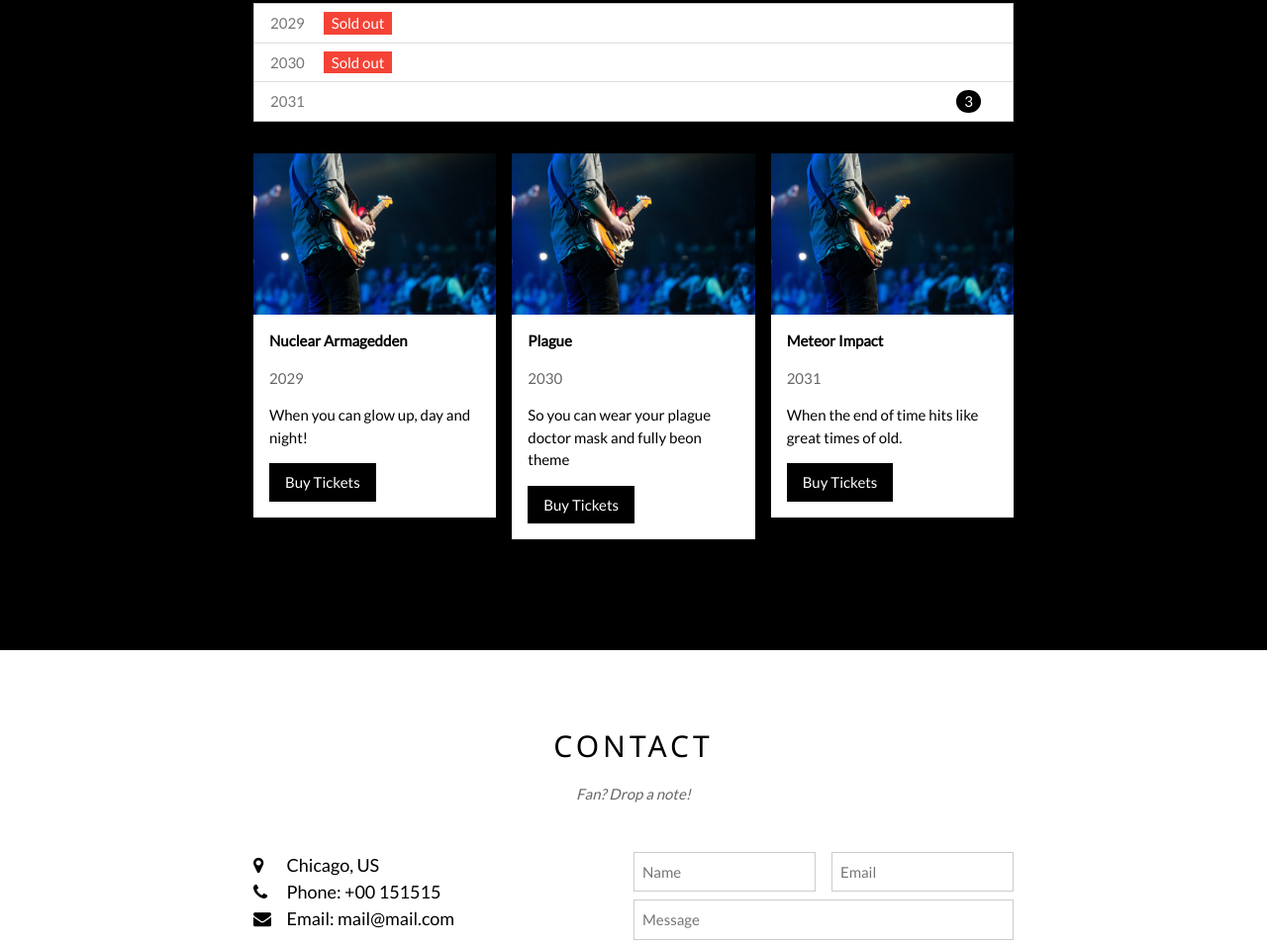
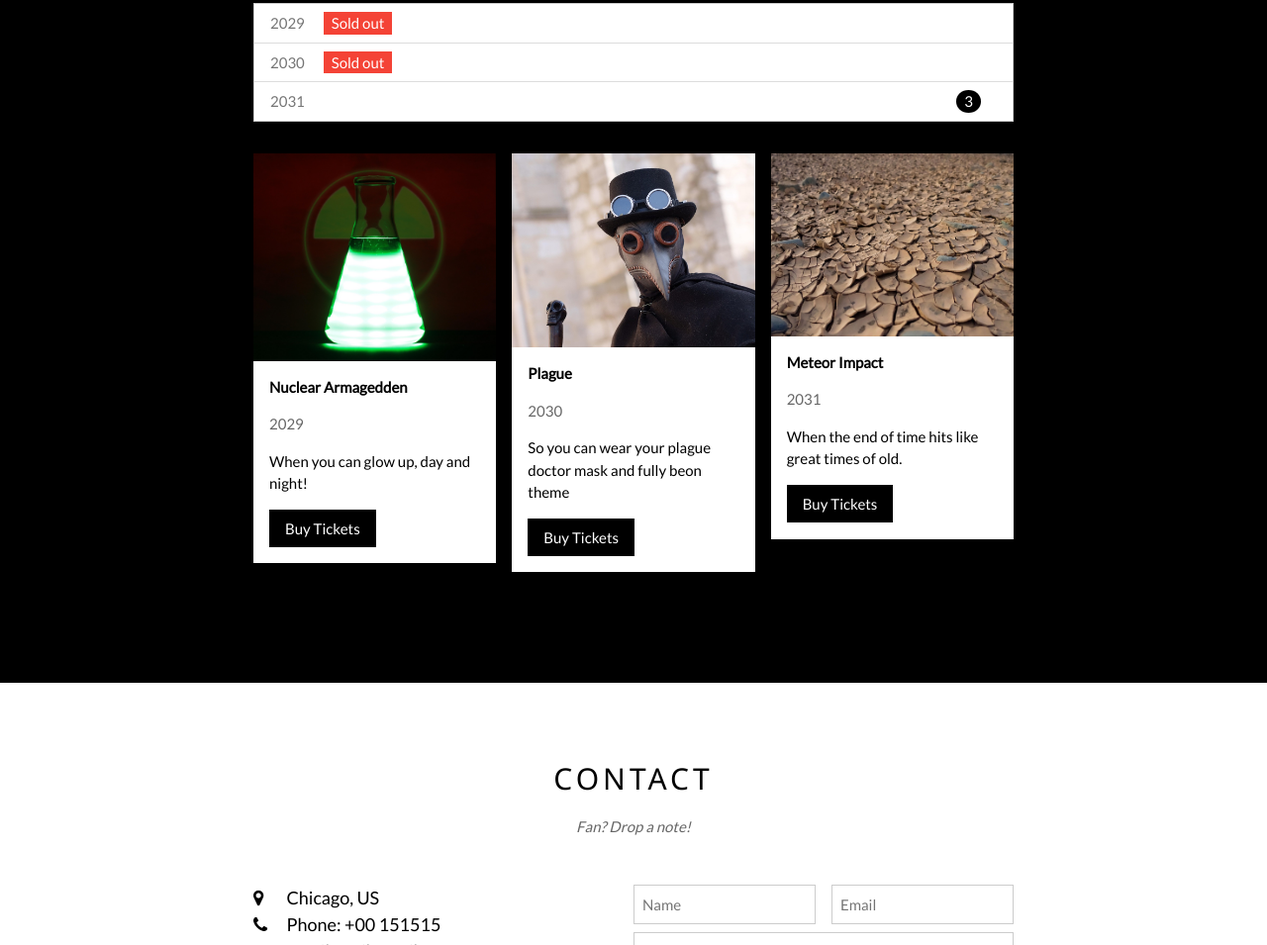
Before and after one commit to jostre/jostre.github.io, a plain HTML site: page index.html in a window 1280 px wide. Shown: the part 773-1728 px from the top of the page at 99% size. Drawn offline with nearby package versions, Linux system fonts and the light colour scheme.

Commit message:
Update index.html

```diff
--- a/index.html
+++ b/index.html
@@ -78,7 +78,7 @@ body {font-family: "Lato", sans-serif}
 
       <div class="w3-row-padding w3-padding-32" style="margin:0 -16px">
         <div class="w3-third w3-margin-bottom">
-          <img src="audience.jpg" alt="New York" style="width:100%" class="w3-hover-opacity">
+          <img src="1.jpg" alt="New York" style="width:100%" class="w3-hover-opacity">
           <div class="w3-container w3-white">
             <p><b>Nuclear Armagedden</b></p>
             <p class="w3-opacity">2029</p>
@@ -87,7 +87,7 @@ body {font-family: "Lato", sans-serif}
           </div>
         </div>
         <div class="w3-third w3-margin-bottom">
-          <img src="audience.jpg" alt="Paris" style="width:100%" class="w3-hover-opacity">
+          <img src="2.jpg" alt="Paris" style="width:100%" class="w3-hover-opacity">
           <div class="w3-container w3-white">
             <p><b>Plague</b></p>
             <p class="w3-opacity">2030</p>
@@ -96,7 +96,7 @@ body {font-family: "Lato", sans-serif}
           </div>
         </div>
         <div class="w3-third w3-margin-bottom">
-          <img src="audience.jpg" alt="San Francisco" style="width:100%" class="w3-hover-opacity">
+          <img src="3.jpg" alt="San Francisco" style="width:100%" class="w3-hover-opacity">
           <div class="w3-container w3-white">
             <p><b>Meteor Impact</b></p>
             <p class="w3-opacity">2031</p>
```
